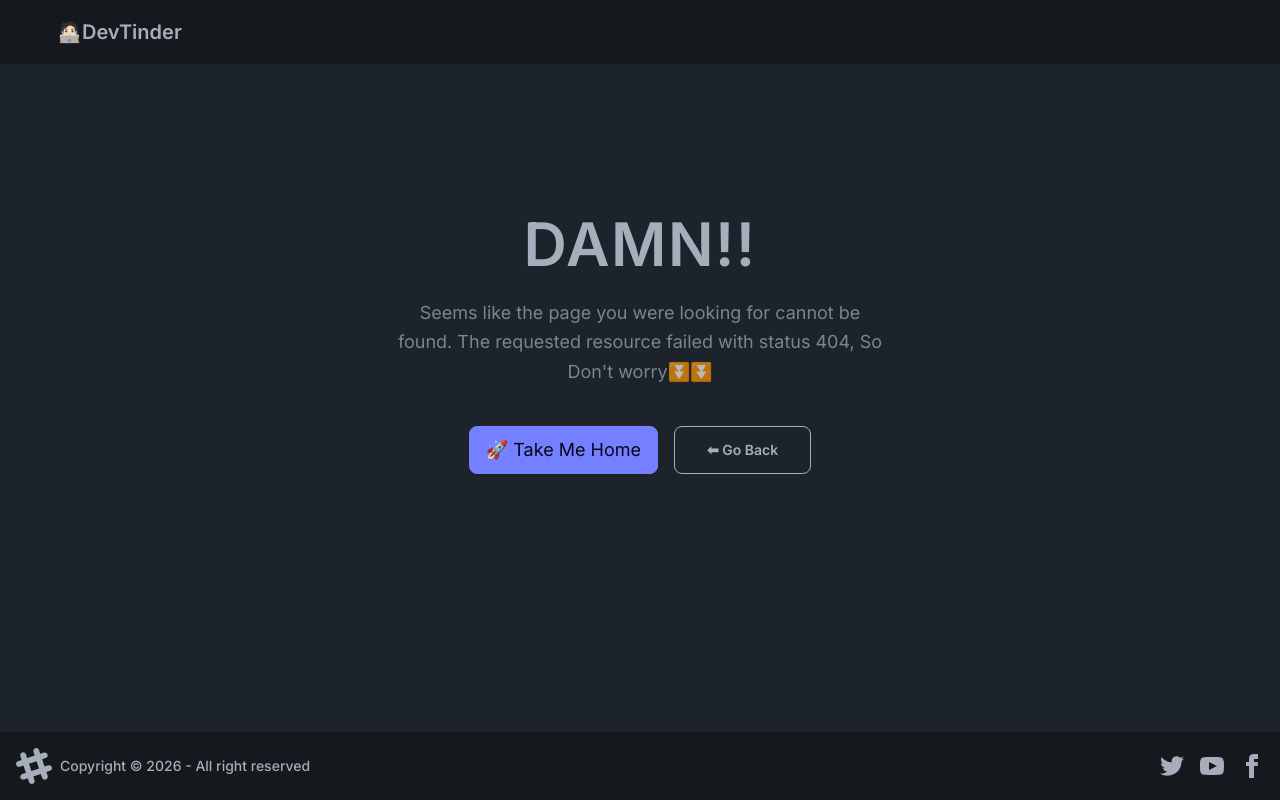
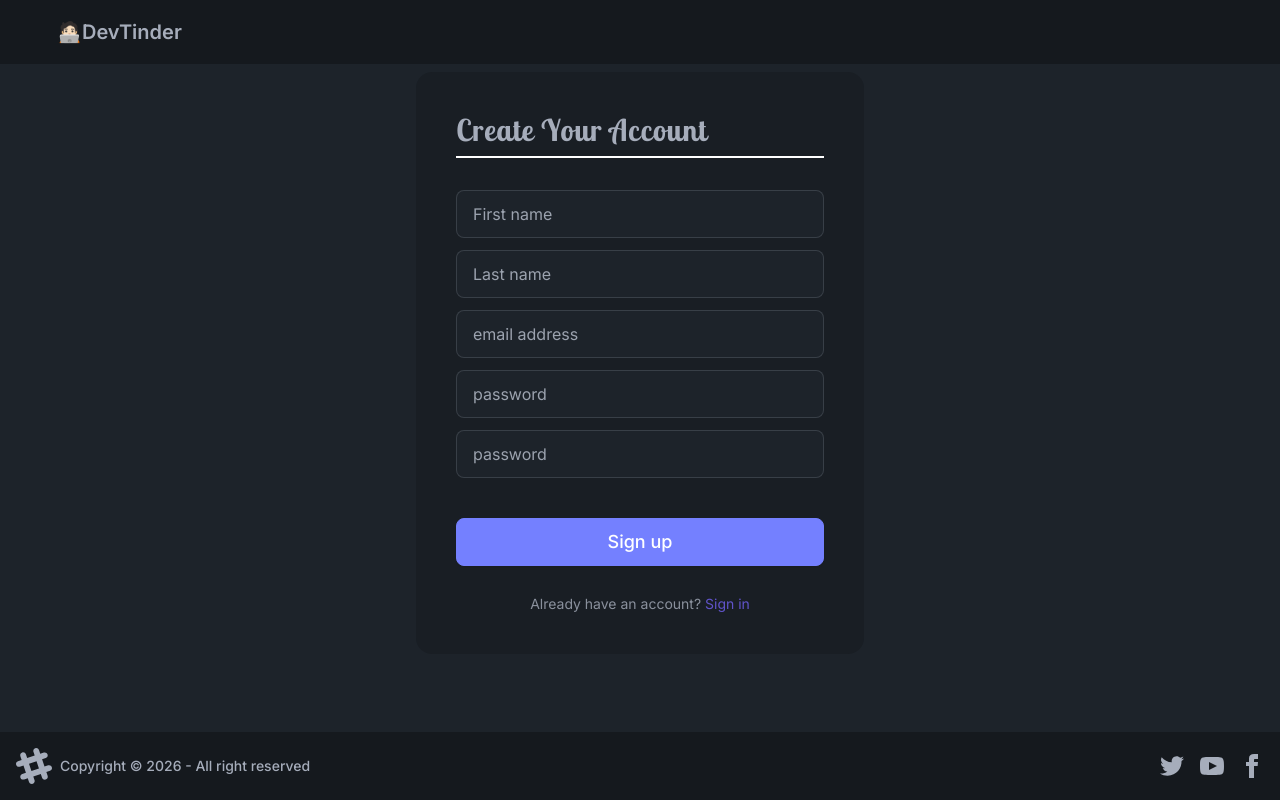
Before and after one commit to himanshu-mawari/devtinder-frontend, a React (Vite) app: page /signup in a window 1280 px wide. Built offline with nearby package versions, Linux system fonts and the light colour scheme; no server answers.

Commit message:
implement signup page and connect to backend api

```diff
--- a/index.html
+++ b/index.html
@@ -11,6 +11,7 @@
   <link
     href="https://fonts.googleapis.com/css2?family=Inter:ital,opsz,wght@0,14..32,100..900;1,14..32,100..900&display=swap"
     rel="stylesheet" />
+    <link href="https://fonts.googleapis.com/css2?family=Lobster+Two:ital,wght@0,400;0,700;1,400;1,700&display=swap" rel="stylesheet">
 
 </head>
 
--- a/src/App.jsx
+++ b/src/App.jsx
@@ -9,6 +9,7 @@ import { BrowserRouter, Routes, Route, Navigate } from "react-router-dom";
 import { Provider } from "react-redux";
 import appStore from "./utils/appStore";
 import NotFoundCoolUI from "./components/NotFound";
+import Signup from "./components/Signup";
 
 function App() {
   return (
@@ -23,6 +24,7 @@ function App() {
             <Route path="requests" element={<RequestPage />} />
             <Route path="connections" element={<Connections />} />
             <Route path="*" element={<NotFoundCoolUI />} />
+            <Route path="signup" element={<Signup/>} />
           </Route>
         </Routes>
       </BrowserRouter>
--- a/src/Components/Feed.jsx
+++ b/src/Components/Feed.jsx
@@ -2,27 +2,29 @@ import UserCard from "../components/UserCard";
 import axios from "axios";
 import { BASE_URL } from "../utils/constants";
 import { useEffect } from "react";
-import { useDispatch , useSelector  } from "react-redux"
-import { addFeed} from "../utils/feedSlice"
+import { useDispatch, useSelector } from "react-redux";
+import { addFeed } from "../utils/feedSlice";
 
 const Feed = () => {
   const dispatch = useDispatch();
-  const feed = useSelector(store => store?.feed)
+  const feed = useSelector((store) => store?.feed);
 
   const fetchUserFeed = async () => {
-    const res = await axios.get(BASE_URL + "user/feed",  { withCredentials: true });
-    dispatch(addFeed(res?.data?.data))
+    const res = await axios.get(BASE_URL + "user/feed", {
+      withCredentials: true,
+    });
+    dispatch(addFeed(res?.data?.data));
   };
 
   useEffect(() => {
     fetchUserFeed();
   }, []);
 
-  return (
-    <div>
-     {feed && <UserCard userData={feed[1]} />}
-    </div>
-  );
+  if (!feed) return;
+
+  if (feed.length === 0) return <div>No new user found.</div>;
+
+  return <div>{feed && <UserCard userData={feed[0]} />}</div>;
 };
 
 export default Feed;
--- a/src/Components/Login.jsx
+++ b/src/Components/Login.jsx
@@ -3,17 +3,22 @@ import { useState } from "react";
 import { BASE_URL } from "../utils/constants";
 import { useDispatch } from "react-redux";
 import { addUser } from "../utils/userSlice";
-import { useNavigate } from "react-router-dom";
+import { useNavigate, Link } from "react-router-dom";
 
 const Login = () => {
-  const [email, setEmailId] = useState("himanshumawari@gmail.com");
-  const [password, setPassword] = useState("Himanshu@123");
+  const [email, setEmailId] = useState("");
+  const [password, setPassword] = useState("");
   const [error, setError] = useState("");
   const dispatch = useDispatch();
   const navigate = useNavigate();
 
   const handleLogin = async () => {
     try {
+      if (email === "" && password === "") {
+        setError("Email and password required");
+        return;
+      }
+
       if (!email.includes("@gmail.com")) {
         setError("Please enter a valid email address");
         return;
@@ -35,15 +40,19 @@ const Login = () => {
   };
 
   return (
-    <div className="flex justify-center   mt-20 ">
+    <div className="flex justify-center mt-16  ">
       <div className="card card-border bg-base-200 w-full max-w-md p-2">
         <div className="card-body flex flex-col gap-y-5">
-          <h2 className="text-center text-2xl font-semibold">Welcome Back</h2>
-          <div className="flex flex-col gap-y-3">
+          <h2
+            className="text-left pb-2 text-4xl font-bold font-login mb-5 tracking-wide border-b-2 border-white "
+          >
+            Welcome Back
+          </h2>
+          <div className="flex flex-col gap-y-5">
             <input
               type="text"
               placeholder="✉︎ email address"
-              className="input input-bordered w-full text-md "
+              className="input input-bordered w-full text-md  "
               value={email}
               onChange={(e) => setEmailId(e.target.value)}
             />
@@ -51,7 +60,7 @@ const Login = () => {
             <input
               type="text"
               placeholder="🔒︎ password"
-              className="input input-bordered w-full text-md "
+              className="input input-bordered w-full text-md active:text-opacity-100 "
               value={password}
               onChange={(e) => setPassword(e.target.value)}
             />
@@ -59,11 +68,17 @@ const Login = () => {
           <p className="text-red-700 ml-2">{error} </p>
           <div className="card-actions justify-end">
             <button
-              className="btn btn-primary w-full text-white font-normal text-lg"
+              className="btn btn-primary w-full text-white font-medium text-lg "
               onClick={() => handleLogin()}
             >
               Login
             </button>
+          </div>
+          <div className="text-sm opacity-80 mt-2 text-center">
+            Don't have an account?{" "}
+            <span className="text-[#7261f2]  hover:border-[#7261f2] pb-1 hover:border-b-2">
+              <Link to="/signup">Sign up</Link>
+            </span>
           </div>
         </div>
       </div>
--- /dev/null
+++ b/src/Components/Signup.jsx
@@ -0,0 +1,98 @@
+import { useState} from "react";
+import {Link , useNavigate} from "react-router-dom";
+import { BASE_URL } from "../utils/constants";
+import axios from "axios";
+import { useDispatch } from "react-redux";
+import { addUser } from "../utils/userSlice";
+
+const Signup = () => {
+      const [email, setEmailId] = useState("");
+      const [password, setPassword] = useState("");
+      const [firstName, setFirstName] = useState("");
+      const [lastName, setLastName] = useState("");
+      const [confirmPassword, setConfirmPassword] = useState("");
+      const [error, setError] = useState("");
+      const dispatch = useDispatch();
+      const navigate = useNavigate();
+
+      const handleSignup = async () => {
+        try{
+
+           const user =  await axios.post(BASE_URL + "signup" , {firstName , lastName , email , password} , {withCredentials : true})
+            dispatch(addUser(user?.data?.data))
+            navigate("/profile")
+        } catch (err){
+              setError(err)
+        }
+
+      };
+
+  return (
+     <div className="flex justify-center mt-2">
+      <div className="card card-border bg-base-200 w-full max-w-md p-2">
+        <div className="card-body flex flex-col gap-y-5">
+          <h2
+            className="text-left text-3xl font-bold font-login mb-3 tracking-wide border-b-2 border-white pb-2 "
+          >
+         Create Your Account
+          </h2>
+          <div className="flex flex-col gap-y-3">
+            <input
+              type="text"
+              placeholder="First name"
+              className="input input-bordered w-full text-md  "
+              value={firstName}
+              onChange={(e) => setFirstName(e.target.value)}
+            />
+            <input
+              type="text"
+              placeholder="Last name"
+              className="input input-bordered w-full text-md  "
+              value={lastName}
+              onChange={(e) => setLastName(e.target.value)}
+            />
+            <input
+              type="text"
+              placeholder="email address"
+              className="input input-bordered w-full text-md  "
+              value={email}
+              onChange={(e) => setEmailId(e.target.value)}
+            />
+
+            <input
+              type="text"
+              placeholder="password"
+              className="input input-bordered w-full text-md active:text-opacity-100 "
+              value={password}
+              onChange={(e) => setPassword(e.target.value)}
+            />
+            <input
+              type="text"
+              placeholder="password"
+              className="input input-bordered w-full text-md active:text-opacity-100 "
+              value={confirmPassword}
+              onChange={(e) => setConfirmPassword   (e.target.value)}
+            />
+          </div>
+          <p className="text-red-700 ml-2">{error} </p>
+          <div className="card-actions justify-end">
+            <button
+              className="btn btn-primary w-full text-white font-medium text-lg "
+              onClick={() => handleSignup()}
+            >
+              Sign up
+            </button>
+          </div>
+          <div className="text-sm opacity-80 mt-2 text-center">
+            Already have an account?{" "}
+            <span className="text-[#7261f2]  hover:border-[#7261f2] pb-1 hover:border-b-2">
+              <Link to="/login">Sign in</Link>
+            </span>
+          </div>
+        </div>
+      </div>
+    </div>
+  )
+}
+
+export default Signup
--- a/src/Components/UserCard.jsx
+++ b/src/Components/UserCard.jsx
@@ -4,6 +4,7 @@ import { removeFeed } from "../utils/feedSlice";
 import { useDispatch } from "react-redux";
 
 const UserCard = ({ userData }) => {
+  console.log(userData)
   const { firstName, bio, age, profilePicture, skills , _id } = userData;
   const dispatch = useDispatch();
 
--- a/tailwind.config.js
+++ b/tailwind.config.js
@@ -5,6 +5,7 @@ export default {
     extend: {
       fontFamily: {
         sans: ["Inter", "ui-sans-serif", "system-ui"],
+        login: ['"Lobster Two"' , "cursive  "]
       },
     },
   },
```
